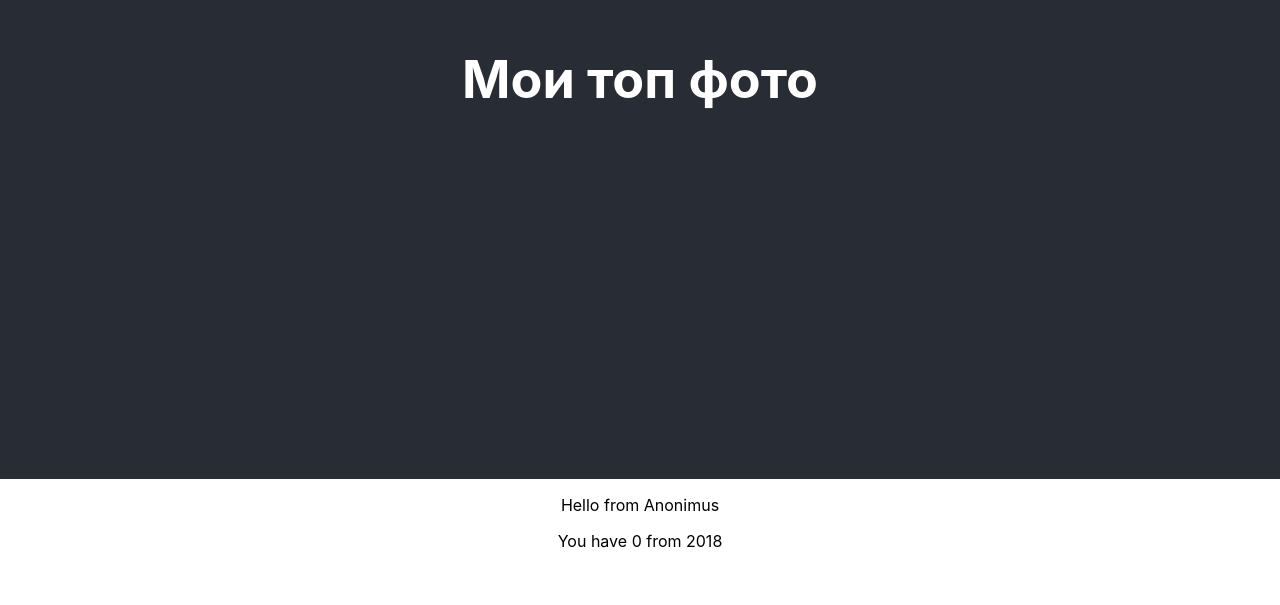
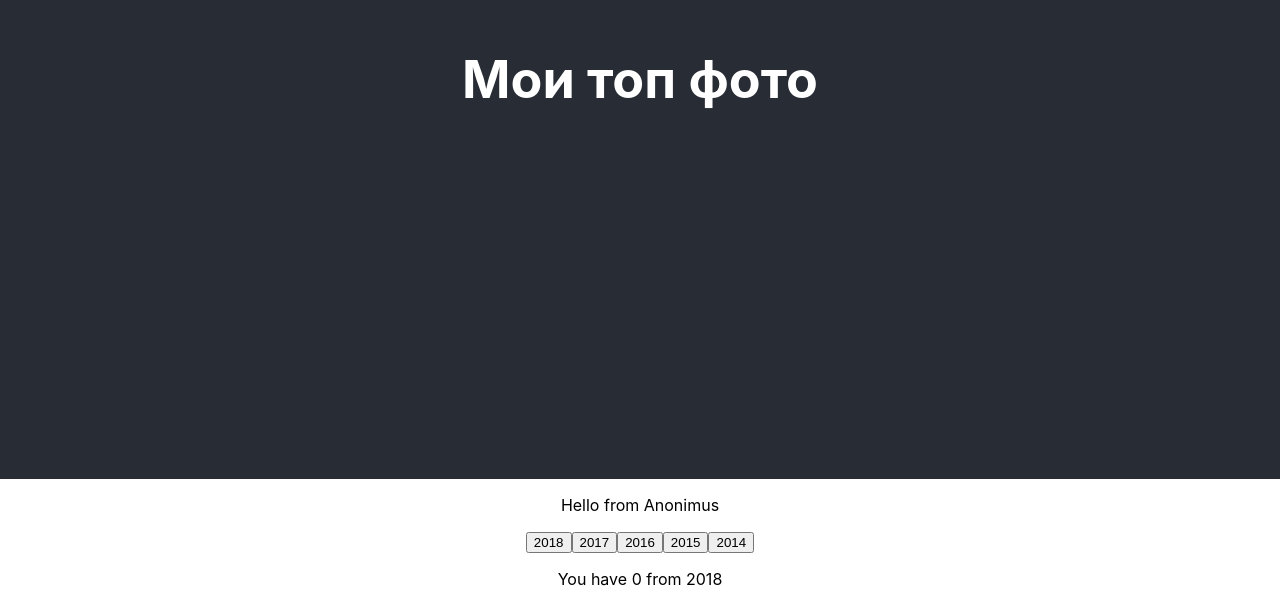
Before and after one commit to YaroslavW/redux-react-ltb, a React (Create React App) app: page / in a window 1280 px wide. Shown: the part 321-926 px from the top of the page. Before the commit the page ends 888 px from the top, so only its background shows below. Built offline with nearby package versions, Linux system fonts and the light colour scheme.

Commit message:
User action

```diff
--- a/src/App.js
+++ b/src/App.js
@@ -2,18 +2,19 @@
 import { User } from './components/User';
 import { Page } from './components/Page';
 import { connect } from 'react-redux';
+import { setYear } from './actions/PageActions';
 import './App.css';
 
 class App extends Component {
   render() {
-    const { user, page } = this.props;
+    const { user, page, setYearAction } = this.props;
     return (
       <div className="App">
         <header className="App-header">
           <h1 className="App-title">Мои топ фото</h1>
         </header>
         <User name={ user.name } />
-        <Page photos={ page.photos} year={ page.year } />
+        <Page photos={ page.photos} year={ page.year } setYear={setYearAction}/>
       </div>
     );
   }
@@ -25,4 +26,10 @@
     page: store.page,
   }
 }
-export default connect(mapStateToProps)(App);
+
+const mapDispatchToProps = dispatch => {
+  return {
+    setYearAction: year => dispatch(setYear(year))
+  }
+}
+export default connect(mapStateToProps, mapDispatchToProps)(App);
--- /dev/null
+++ b/src/actions/PageActions.js
@@ -0,0 +1,6 @@
+export function setYear(year){
+    return {
+        type: 'SET_YEAR',
+        payload: year,
+    }
+}
--- a/src/components/Page.js
+++ b/src/components/Page.js
@@ -2,10 +2,21 @@
 import PropTypes from 'prop-types';
 
 export class Page extends React.Component {
+    onBtnClick = e =>{
+        const year = e.currentTarget.innerText;
+        this.props.setYear(year);
+    }
     render(){
         const {photos, year } = this.props;
         return(
             <div>
+                <div>
+                    <button onClick={this.onBtnClick}>2018</button>
+                    <button onClick={this.onBtnClick}>2017</button>
+                    <button onClick={this.onBtnClick}>2016</button>
+                    <button onClick={this.onBtnClick}>2015</button>
+                    <button onClick={this.onBtnClick}>2014</button>
+                </div>
                 <p>
                     You have { photos.length } from { year }
                 </p>
@@ -17,4 +28,5 @@
 Page.PropTypes = {
     year: PropTypes.number.isRequired,
     photos: PropTypes.array.isRequired,
+    setYear: PropTypes.func.isRequired,
 }
--- a/src/reducers/Page.js
+++ b/src/reducers/Page.js
@@ -3,6 +3,15 @@
     photos: [],
 }
 
-export function pageReducer( state= initialState){
-    return state;
+export function pageReducer( state= initialState, action){
+    switch(action.type){
+        case 'SET_YEAR':
+            return {
+                ...state,
+                year: action.payload,
+            }
+        default:
+            return state;
+
+    }
 }
```
